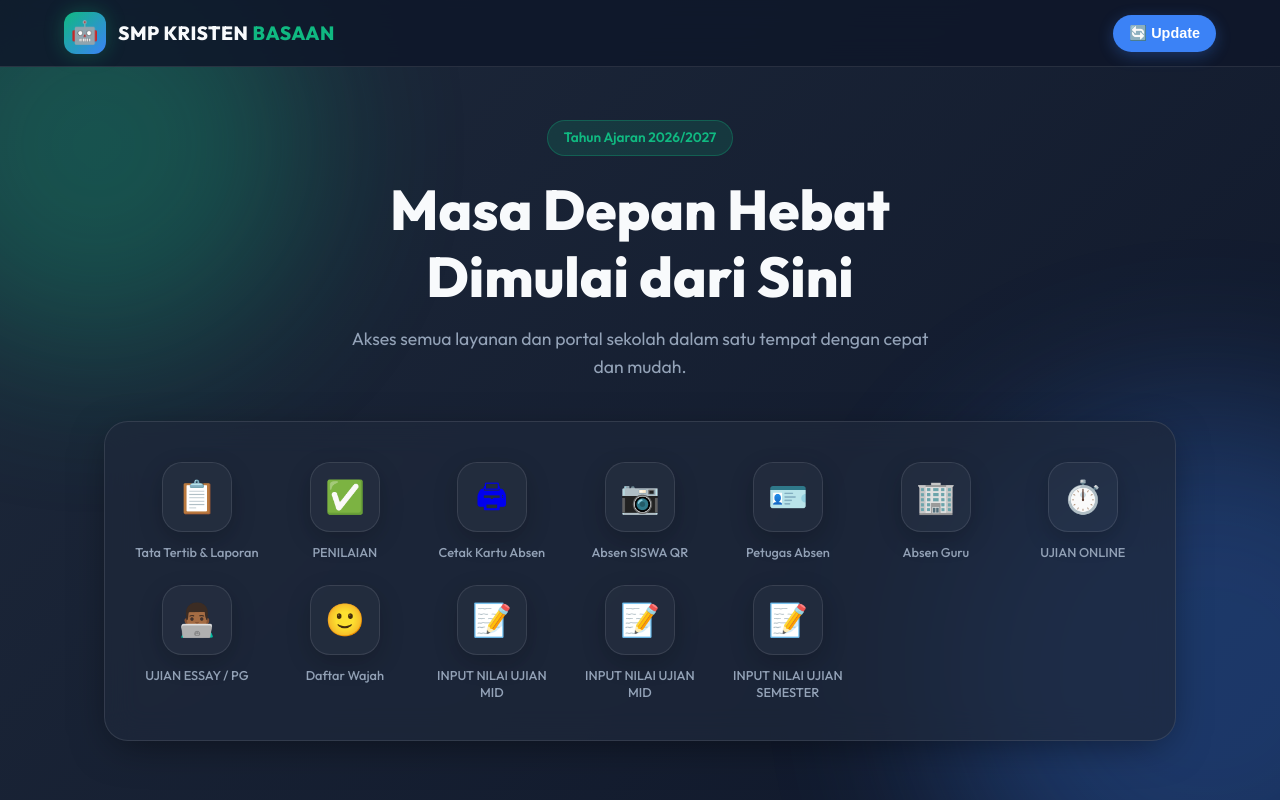
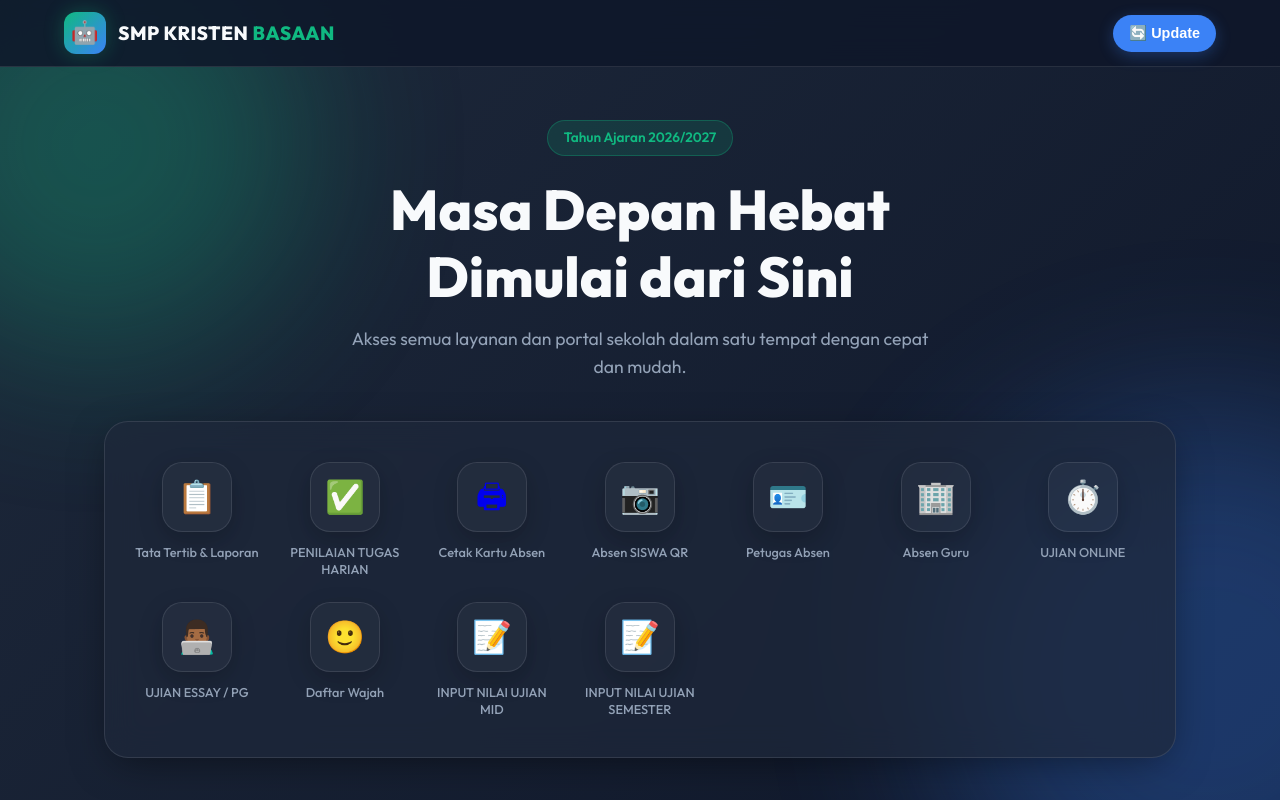
Before and after one commit to NardoTuns/SMPKRISTENBASAAN2026, a plain HTML site: page index.html in a window 1280 px wide. Shown: the top 800 px of the page. Drawn offline with Linux system fonts and the light colour scheme.

Commit message:
Update menu items for PENILAIAN section

```diff
--- a/index.html
+++ b/index.html
@@ -303,7 +303,7 @@ footer {
 // --- 1. MENU DATA INJECTION ---
 const menuItems = [
     { icon: "📋", label: "Tata Tertib & Laporan", url: "tata_tertib.html" },
-    { icon: "✅", label: "PENILAIAN", url: "PENILAIAN.html" },
+    { icon: "✅", label: "PENILAIAN TUGAS HARIAN", url: "PENILAIAN.html" },
     { icon: "🖨", label: "Cetak Kartu Absen", url: "CetakKartu.html" },
     { icon: "📷", label: "Absen SISWA QR", url: "ABSENQR/index.html" },
     { icon: "🪪", label: "Petugas Absen", url: "ABSEN_PETUGAS_SISWA/absen-petugas.html" },
@@ -311,7 +311,6 @@ const menuItems = [
     { icon: "⏱️", label: "UJIAN ONLINE", url: "https://mikhaelnardotunas-afk.github.io/siber_ujian_v2/" },
     { icon: "👨🏾‍💻", label: "UJIAN ESSAY / PG", url: "https://mikhaelnardotunas-afk.github.io/siber-essay-Gemini-V3/" },
     { icon: "🙂", label: "Daftar Wajah", url: "Daftar_Wajah.html" },
-    { icon: "📝", label: "INPUT NILAI UJIAN MID", url: "Input_Nilai.html" },
     { icon: "📝", label: "INPUT NILAI UJIAN MID", url: "DKN/MID/index.html" },
     { icon: "📝", label: "INPUT NILAI UJIAN SEMESTER", url: "DKN/SEMESTER/index.html" },
 ];
```
